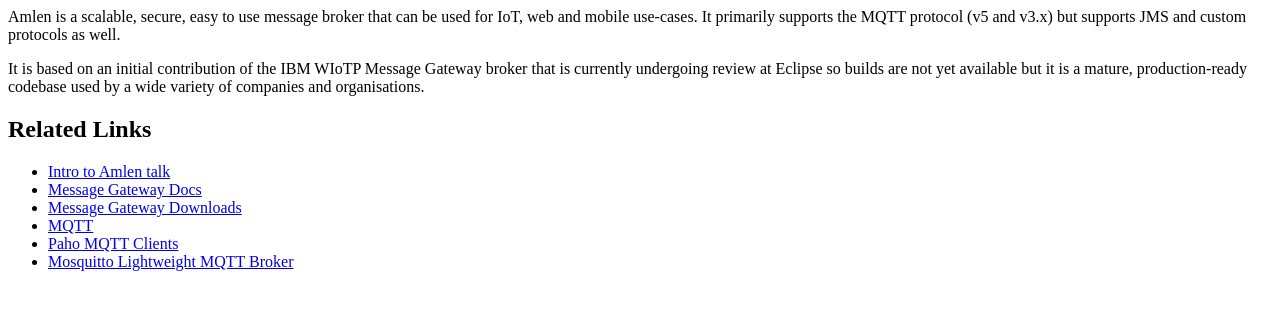
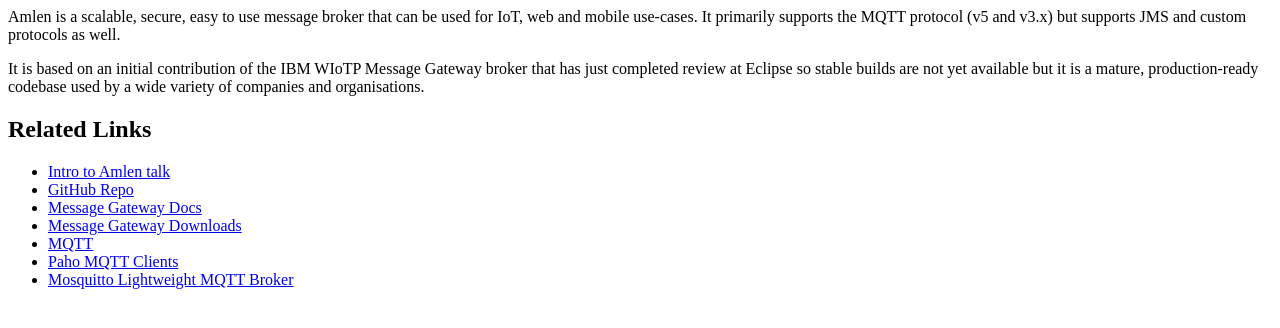
Before and after one commit to eclipse-amlen/amlen-website, a PHP site: page /content/en_index.php in a window 1280 px wide. Shown: the top 328 px of the page. Run offline with PHP 8.4, Linux system fonts and the light colour scheme; data that the repository does not hold is empty.

Commit message:
[patch] Link to the source code

```diff
--- a/content/en_index.php
+++ b/content/en_index.php
@@ -19,7 +19,7 @@
   but supports JMS and custom protocols as well.</p>
 
   <p>It is based on an initial contribution of the IBM WIoTP Message Gateway broker that
-  is currently undergoing review at Eclipse so builds are not yet available but it
+  has just completed review at Eclipse so stable builds are not yet available but it
   is a mature, production-ready codebase used by a wide variety of companies and
   organisations.</p>
   <!--
@@ -34,6 +34,7 @@
     <h2>Related Links</h2>
     <ul>
       <li> <a target="_self" href="https://www.youtube.com/watch?v=O-Cts-wP7rE">Intro to Amlen talk</a></li>
+      <li> <a target="_self" href="https://github.com/eclipse/amlen">GitHub Repo</a></li>
       <li> <a target="_self" href="https://www.ibm.com/docs/en/wip-mg/5.0.0.1?topic=watson-iot-platform-message-gateway"> Message Gateway Docs</a></li>
       <li> <a target="_self" href="https://ibm.biz/messagegatewayfixes"> Message Gateway Downloads</a></li>
       <li> <a target="_self" href="https://mqtt.org/">MQTT</a></li>
```
